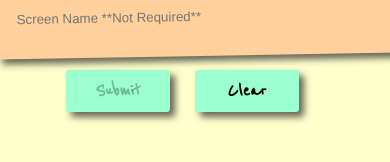
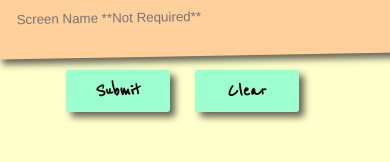
Before and after one commit to a-cole55/anonymity-client, a React (Create React App) app: page / in a window 390 px wide. Both pictures are taken after a click on the button "NEW POST". Shown: the part 474-636 px from the top of the page. Built offline with nearby package versions, Linux system fonts and the light colour scheme; no server answers.

Commit message:
button text color on mobile

```diff
--- a/src/index.css
+++ b/src/index.css
@@ -167,6 +167,7 @@ button{
   background-color:#9cffcf;
   font: bold 1.2rem 'Lato';
   text-transform: uppercase;
+  color:black;
 }
 
 .modalBG{
@@ -227,6 +228,7 @@ button{
   background-color:#9cffcf;
   font: 1.3rem 'Reenie Beanie';
   font-weight: bold;
+  color: black;
 }
 .actions{
   cursor: pointer;
```
